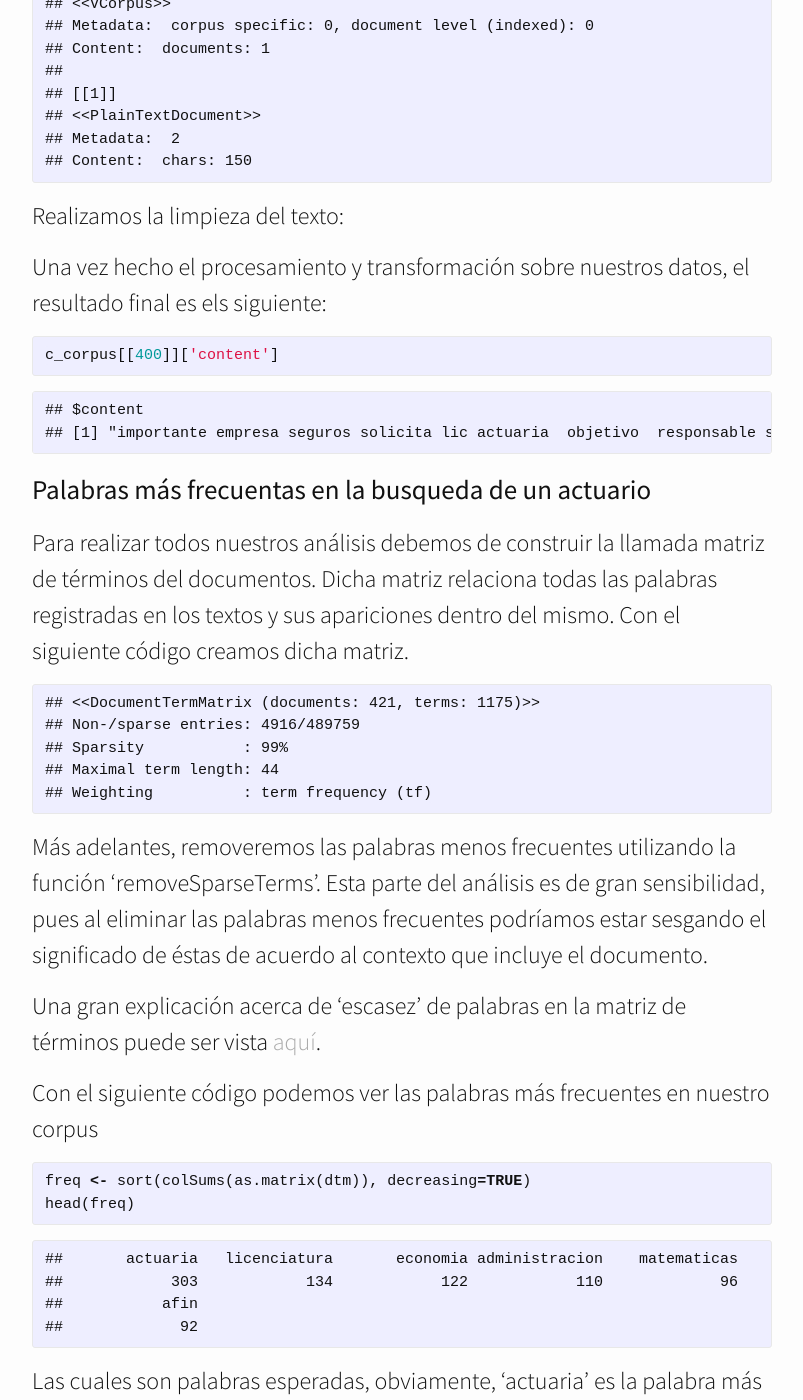
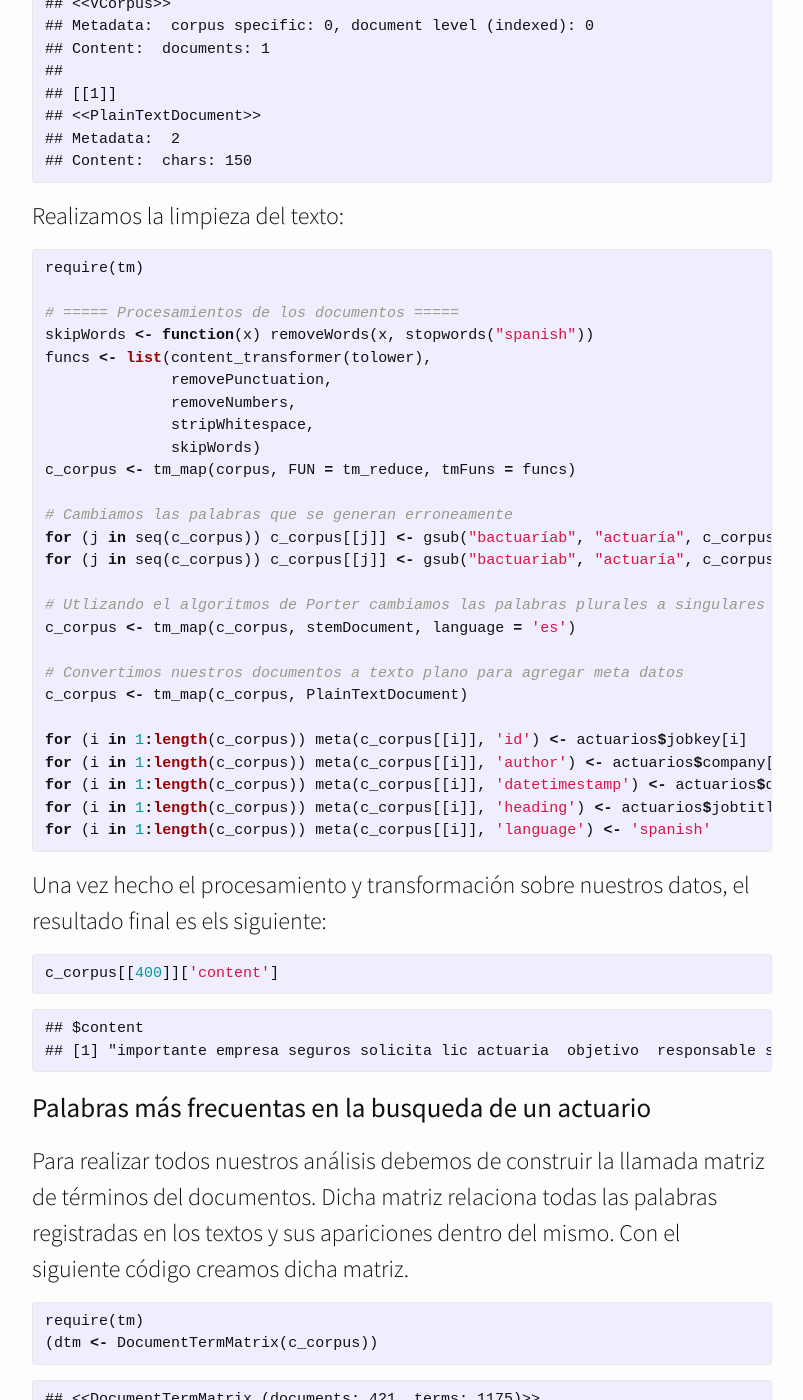
Before and after one commit to carian2996/carian2996.github.io, a Jekyll site: the page built from _posts/2017-02-18-actuary-jobs-mx.markdown, in a window 1280 px wide and 1400 px high, scrolled down 10389 px. Shown: the whole window, without its empty margins (238-1041 px from the left). Built offline with Jekyll 4.4.1, drawn with Linux system fonts in a browser that asks for light colours; nearby versions of some CDN libraries; some of the changed text lies outside the part shown.

```diff
--- a/_posts/2017-02-18-actuary-jobs-mx.markdown
+++ b/_posts/2017-02-18-actuary-jobs-mx.markdown
@@ -329,6 +329,34 @@
 Realizamos la limpieza del texto:
 
 
+{% highlight r %}
+require(tm)
+
+# ===== Procesamientos de los documentos =====
+skipWords <- function(x) removeWords(x, stopwords("spanish"))
+funcs <- list(content_transformer(tolower),
+              removePunctuation,
+              removeNumbers,
+              stripWhitespace,
+              skipWords)
+c_corpus <- tm_map(corpus, FUN = tm_reduce, tmFuns = funcs)
+
+# Cambiamos las palabras que se generan erroneamente
+for (j in seq(c_corpus)) c_corpus[[j]] <- gsub("bactuaríab", "actuaría", c_corpus[[j]])
+for (j in seq(c_corpus)) c_corpus[[j]] <- gsub("bactuariab", "actuaría", c_corpus[[j]])
+
+# Utlizando el algoritmos de Porter cambiamos las palabras plurales a singulares
+c_corpus <- tm_map(c_corpus, stemDocument, language = 'es')
+
+# Convertimos nuestros documentos a texto plano para agregar meta datos
+c_corpus <- tm_map(c_corpus, PlainTextDocument)
+
+for (i in 1:length(c_corpus)) meta(c_corpus[[i]], 'id') <- actuarios$jobkey[i]
+for (i in 1:length(c_corpus)) meta(c_corpus[[i]], 'author') <- actuarios$company[i]
+for (i in 1:length(c_corpus)) meta(c_corpus[[i]], 'datetimestamp') <- actuarios$date[i]
+for (i in 1:length(c_corpus)) meta(c_corpus[[i]], 'heading') <- actuarios$jobtitle[i]
+for (i in 1:length(c_corpus)) meta(c_corpus[[i]], 'language') <- 'spanish'
+{% endhighlight %}
 
 Una vez hecho el procesamiento y transformación sobre nuestros datos, el resultado final es els siguiente:
 
@@ -346,6 +374,13 @@
 
 # Palabras más frecuentas en la busqueda de un actuario
 Para realizar todos nuestros análisis debemos de construir la llamada matriz de términos del documentos. Dicha matriz relaciona todas las palabras registradas en los textos y sus apariciones dentro del mismo. Con el siguiente código creamos dicha matriz.
+
+
+{% highlight r %}
+require(tm)
+(dtm <- DocumentTermMatrix(c_corpus))
+{% endhighlight %}
+
 
 
 {% highlight text %}
@@ -404,6 +439,12 @@
 <img src="/../figs/actuaryJobsMx/unnamed-chunk-10-1.png" title="center" alt="center" style="display: block; margin: auto;" />
 
 Removiendo las palabras menos escazas veamos que palabras más frecuentes obtenemos.
+
+
+{% highlight r %}
+(dtms <- removeSparseTerms(dtm, 0.75))
+{% endhighlight %}
+
 
 
 {% highlight text %}
```
Also changed, not shown: 8 other files.
